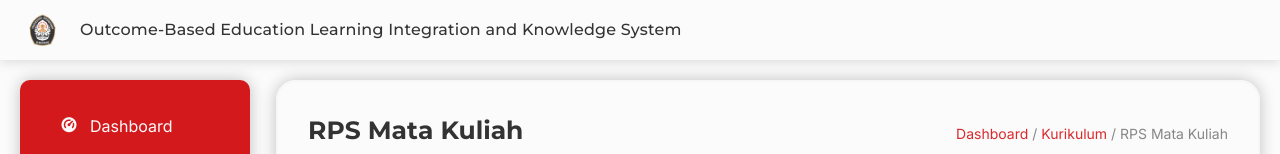
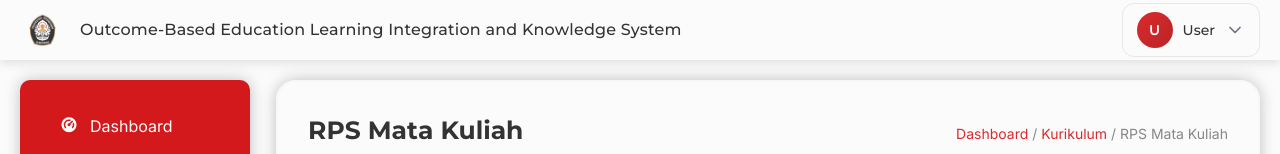
Before and after one commit to kilrighthere/SPMI-IF-FRONTEND, a Vue app: page /kurikulum/1/rps in a window 1280 px wide. Shown: the top 154 px of the page. Built offline with nearby package versions, Linux system fonts and the light colour scheme; sample sign-in values are in the browser's storage.

Commit message:
Add user button

```diff
--- a/src/components/Header.vue
+++ b/src/components/Header.vue
@@ -1,11 +1,19 @@
 <script setup>
-    import { computed } from 'vue'
+import { computed, ref, onMounted, onUnmounted } from 'vue'
+import { useAuthStore } from '@/stores/auth'
+import { useRouter } from 'vue-router'
+
 const props = defineProps({
   variant: {
     type: String,
-        default: 'default'
-    }
+    default: 'default',
+  },
 })
+
+const auth = useAuthStore()
+const router = useRouter()
+const isDropdownOpen = ref(false)
+const dropdownRef = ref(null)
 
 // mapping class sesuai variant
 const variantClass = computed(() => {
@@ -16,19 +24,121 @@
       return 'header-default'
   }
 })
+
+// Get user initials for avatar
+const userInitials = computed(() => {
+  if (!auth.user?.nama) return 'U'
+  const names = auth.user.nama.split(' ')
+  if (names.length >= 2) {
+    return (names[0][0] + names[names.length - 1][0]).toUpperCase()
+  }
+  return auth.user.nama.substring(0, 2).toUpperCase()
+})
+
+// Toggle dropdown
+function toggleDropdown() {
+  isDropdownOpen.value = !isDropdownOpen.value
+}
+
+// Close dropdown when clicking outside
+function handleClickOutside(event) {
+  if (dropdownRef.value && !dropdownRef.value.contains(event.target)) {
+    isDropdownOpen.value = false
+  }
+}
+
+// Logout handler
+async function handleLogout() {
+  await auth.logout()
+  isDropdownOpen.value = false
+  router.push('/login')
+}
+
+onMounted(() => {
+  document.addEventListener('click', handleClickOutside)
+})
+
+onUnmounted(() => {
+  document.removeEventListener('click', handleClickOutside)
+})
 </script>
 
 <template>
-    <header  :class="['header', variantClass]">
+  <header :class="['header', variantClass]">
     <div class="header-content">
+      <div class="header-left">
         <img src="../assets/Undip.png" alt="Logo Undip" class="header-logo" />
         <h2 class="title">Outcome-Based Education Learning Integration and Knowledge System</h2>
+      </div>
+
+      <!-- User Navigation (only show if authenticated and not on login page) -->
+      <div v-if="auth.isAuthenticated && variant !== 'login'" class="header-right">
+        <div class="user-nav" ref="dropdownRef">
+          <button @click="toggleDropdown" class="user-button" :class="{ active: isDropdownOpen }">
+            <div class="user-avatar">
+              {{ userInitials }}
+            </div>
+            <span class="user-name">{{ auth.user?.nama || 'User' }}</span>
+            <svg
+              class="chevron-icon"
+              :class="{ rotate: isDropdownOpen }"
+              xmlns="http://www.w3.org/2000/svg"
+              width="20"
+              height="20"
+              viewBox="0 0 24 24"
+              fill="none"
+              stroke="currentColor"
+              stroke-width="2"
+              stroke-linecap="round"
+              stroke-linejoin="round"
+            >
+              <polyline points="6 9 12 15 18 9"></polyline>
+            </svg>
+          </button>
+
+          <!-- Dropdown Menu -->
+          <transition name="dropdown">
+            <div v-if="isDropdownOpen" class="dropdown-menu">
+              <div class="dropdown-header">
+                <div class="dropdown-avatar">
+                  {{ userInitials }}
+                </div>
+                <div class="dropdown-user-info">
+                  <p class="dropdown-name">{{ auth.user?.nama || 'User' }}</p>
+                  <p class="dropdown-nip">NIP: {{ auth.user?.nip || '-' }}</p>
+                </div>
+              </div>
+
+              <div class="dropdown-divider"></div>
+
+              <button @click="handleLogout" class="dropdown-item logout-item">
+                <svg
+                  xmlns="http://www.w3.org/2000/svg"
+                  width="18"
+                  height="18"
+                  viewBox="0 0 24 24"
+                  fill="none"
+                  stroke="currentColor"
+                  stroke-width="2"
+                  stroke-linecap="round"
+                  stroke-linejoin="round"
+                >
+                  <path d="M9 21H5a2 2 0 0 1-2-2V5a2 2 0 0 1 2-2h4"></path>
+                  <polyline points="16 17 21 12 16 7"></polyline>
+                  <line x1="21" y1="12" x2="9" y2="12"></line>
+                </svg>
+                <span>Logout</span>
+              </button>
+            </div>
+          </transition>
+        </div>
+      </div>
     </div>
   </header>
 </template>
 
-<style>
-    .header-default{
+<style scoped>
+.header-default {
   height: 60px;
   padding: 25px 20px;
   background-color: var(--color-header);
@@ -41,19 +151,29 @@
   align-items: center;
   justify-content: center;
   box-sizing: border-box;
-        /* border-bottom: 1px solid var(--color-border); */
   box-shadow: 0 3px 10px rgba(0, 0, 0, 0.119);
 }
 
 .header-content {
   width: 100%;
   display: flex;
-        /* justify-content: center; */
+  justify-content: space-between;
   align-items: center;
-        /* padding: 0 30px; */
+  gap: 20px;
 }
 
-    .header-login{
+.header-left {
+  display: flex;
+  align-items: center;
+  flex: 1;
+}
+
+.header-right {
+  display: flex;
+  align-items: center;
+}
+
+.header-login {
   height: 60px;
   padding: 25px 20px;
   background-color: var(--color-header);
@@ -65,7 +185,6 @@
   display: flex;
   align-items: center;
   justify-content: center;
-        /* border-bottom: 1px solid var(--color-border); */
   box-shadow: 0 3px 10px rgba(0, 0, 0, 0.119);
   box-sizing: border-box;
 }
@@ -76,7 +195,7 @@
   margin-right: 15px;
 }
 
-    .title{
+.title {
   color: var(--color-text);
   margin: 0;
   font-size: 16px;
@@ -85,4 +204,231 @@
   font-family: 'Montserrat';
 }
 
+/* User Navigation Styles */
+.user-nav {
+  position: relative;
+}
+
+.user-button {
+  display: flex;
+  align-items: center;
+  gap: 10px;
+  padding: 8px 14px;
+  background-color: transparent;
+  border: 1.5px solid #e5e7eb;
+  border-radius: 12px;
+  cursor: pointer;
+  transition: all 0.3s ease;
+  font-family: 'Montserrat', sans-serif;
+  color: var(--color-text);
+}
+
+.user-button:hover {
+  background-color: #f9fafb;
+  border-color: #d1d5db;
+  box-shadow: 0 2px 8px rgba(0, 0, 0, 0.08);
+}
+
+.user-button.active {
+  background-color: #f9fafb;
+  border-color: var(--color-button);
+  box-shadow: 0 0 0 3px rgba(218, 42, 45, 0.1);
+}
+
+.user-avatar {
+  width: 36px;
+  height: 36px;
+  border-radius: 50%;
+  background: linear-gradient(135deg, var(--color-button) 0%, var(--color-button-hover) 100%);
+  color: white;
+  display: flex;
+  align-items: center;
+  justify-content: center;
+  font-size: 14px;
+  font-weight: 600;
+  font-family: 'Montserrat', sans-serif;
+  flex-shrink: 0;
+}
+
+.user-name {
+  font-size: 14px;
+  font-weight: 500;
+  max-width: 150px;
+  white-space: nowrap;
+  overflow: hidden;
+  text-overflow: ellipsis;
+}
+
+.chevron-icon {
+  color: #6b7280;
+  transition: transform 0.3s ease;
+  flex-shrink: 0;
+}
+
+.chevron-icon.rotate {
+  transform: rotate(180deg);
+}
+
+/* Dropdown Menu */
+.dropdown-menu {
+  position: absolute;
+  top: calc(100% + 8px);
+  right: 0;
+  min-width: 280px;
+  background-color: white;
+  border-radius: 12px;
+  box-shadow:
+    0 10px 40px rgba(0, 0, 0, 0.12),
+    0 2px 8px rgba(0, 0, 0, 0.08);
+  border: 1px solid #e5e7eb;
+  overflow: hidden;
+  z-index: 1000;
+}
+
+.dropdown-header {
+  display: flex;
+  align-items: center;
+  gap: 12px;
+  padding: 16px;
+  background: linear-gradient(135deg, #fef2f2 0%, #ffffff 100%);
+}
+
+.dropdown-avatar {
+  width: 48px;
+  height: 48px;
+  border-radius: 50%;
+  background: linear-gradient(135deg, var(--color-button) 0%, var(--color-button-hover) 100%);
+  color: white;
+  display: flex;
+  align-items: center;
+  justify-content: center;
+  font-size: 18px;
+  font-weight: 600;
+  font-family: 'Montserrat', sans-serif;
+  flex-shrink: 0;
+  box-shadow: 0 4px 12px rgba(218, 42, 45, 0.3);
+}
+
+.dropdown-user-info {
+  flex: 1;
+  min-width: 0;
+}
+
+.dropdown-name {
+  font-size: 15px;
+  font-weight: 600;
+  color: var(--color-text);
+  font-family: 'Montserrat', sans-serif;
+  margin: 0 0 4px 0;
+  white-space: nowrap;
+  overflow: hidden;
+  text-overflow: ellipsis;
+}
+
+.dropdown-nip {
+  font-size: 13px;
+  color: #6b7280;
+  font-family: 'Montserrat', sans-serif;
+  margin: 0;
+}
+
+.dropdown-divider {
+  height: 1px;
+  background-color: #e5e7eb;
+  margin: 0;
+}
+
+.dropdown-item {
+  width: 100%;
+  display: flex;
+  align-items: center;
+  gap: 10px;
+  padding: 12px 16px;
+  background: none;
+  border: none;
+  cursor: pointer;
+  transition: all 0.2s ease;
+  font-family: 'Montserrat', sans-serif;
+  font-size: 14px;
+  font-weight: 500;
+  text-align: left;
+}
+
+.logout-item {
+  color: var(--color-button);
+}
+
+.logout-item:hover {
+  background-color: #fef2f2;
+}
+
+.logout-item svg {
+  flex-shrink: 0;
+}
+
+/* Dropdown Animation */
+.dropdown-enter-active {
+  animation: dropdown-in 0.3s ease-out;
+}
+
+.dropdown-leave-active {
+  animation: dropdown-out 0.2s ease-in;
+}
+
+@keyframes dropdown-in {
+  0% {
+    opacity: 0;
+    transform: translateY(-10px) scale(0.95);
+  }
+  100% {
+    opacity: 1;
+    transform: translateY(0) scale(1);
+  }
+}
+
+@keyframes dropdown-out {
+  0% {
+    opacity: 1;
+    transform: translateY(0) scale(1);
+  }
+  100% {
+    opacity: 0;
+    transform: translateY(-10px) scale(0.95);
+  }
+}
+
+/* Responsive Design */
+@media (max-width: 768px) {
+  .title {
+    font-size: 14px;
+  }
+
+  .user-name {
+    display: none;
+  }
+
+  .user-button {
+    padding: 8px;
+  }
+
+  .dropdown-menu {
+    min-width: 260px;
+  }
+}
+
+@media (max-width: 480px) {
+  .title {
+    font-size: 12px;
+  }
+
+  .header-logo {
+    width: 35px;
+    margin-right: 10px;
+  }
+
+  .dropdown-menu {
+    right: -10px;
+    min-width: 240px;
+  }
+}
 </style>
--- a/src/views/Login.vue
+++ b/src/views/Login.vue
@@ -103,9 +103,10 @@ function togglePasswordVisibility() {
                     name="Password"
                     id="Password"
                     placeholder="Enter your password"
-                    class="form-input"
+                    class="form-input password-input"
                   />
                   <button
+                    v-if="password"
                     type="button"
                     @click="togglePasswordVisibility"
                     class="password-toggle"
@@ -145,10 +146,9 @@ function togglePasswordVisibility() {
                     </svg>
                   </button>
                 </div>
-              </div>
-
-              <div class="forgot-password-container">
-                <a href="#" class="forgot-password">Forgot password?</a>
+                <div class="forgot-password-container">
+                  <a href="#" class="forgot-password">Forgot password?</a>
+                </div>
               </div>
 
               <p v-if="auth.error" class="error-message">
@@ -221,7 +221,7 @@ function togglePasswordVisibility() {
   flex-direction: column;
   justify-content: space-between;
   min-height: 100vh;
-  background-color:var(--color-background);
+  background-color: var(--color-background);
 }
 
 .container-login {
@@ -334,7 +334,7 @@ function togglePasswordVisibility() {
 .main-form {
   display: flex;
   flex-direction: column;
-  gap: 24px;
+  gap: 20px;
 }
 
 .input-group {
@@ -354,6 +354,7 @@ function togglePasswordVisibility() {
   position: relative;
   display: flex;
   align-items: center;
+  width: 100%;
 }
 
 .input-icon {
@@ -377,6 +378,10 @@ function togglePasswordVisibility() {
   box-sizing: border-box;
 }
 
+.password-input {
+  padding-right: 44px;
+}
+
 .form-input:focus {
   outline: none;
   border-color: var(--color-button);
@@ -390,27 +395,34 @@ function togglePasswordVisibility() {
 
 .password-toggle {
   position: absolute;
-  right: 14px;
+  right: 12px;
   background: none;
   border: none;
   color: #9ca3af;
   cursor: pointer;
-  padding: 4px;
+  padding: 6px;
   display: flex;
   align-items: center;
   justify-content: center;
   transition: color 0.2s ease;
+  z-index: 2;
+  border-radius: 6px;
 }
 
 .password-toggle:hover {
   color: var(--color-text);
+  background-color: rgba(0, 0, 0, 0.05);
+}
+
+.password-toggle:active {
+  background-color: rgba(0, 0, 0, 0.1);
 }
 
 /* Form Options */
 .forgot-password-container {
   display: flex;
   justify-content: flex-end;
-  margin-top: -8px;
+  margin-top: 4px;
 }
 
 .forgot-password {
@@ -438,7 +450,7 @@ function togglePasswordVisibility() {
   padding: 12px 16px;
   border-radius: 10px;
   border-left: 3px solid var(--color-button);
-  margin-top: -8px;
+  line-height: 1.4;
 }
 
 /* Submit Section */
```
Lines whose indentation alone changed are shown as unchanged.
